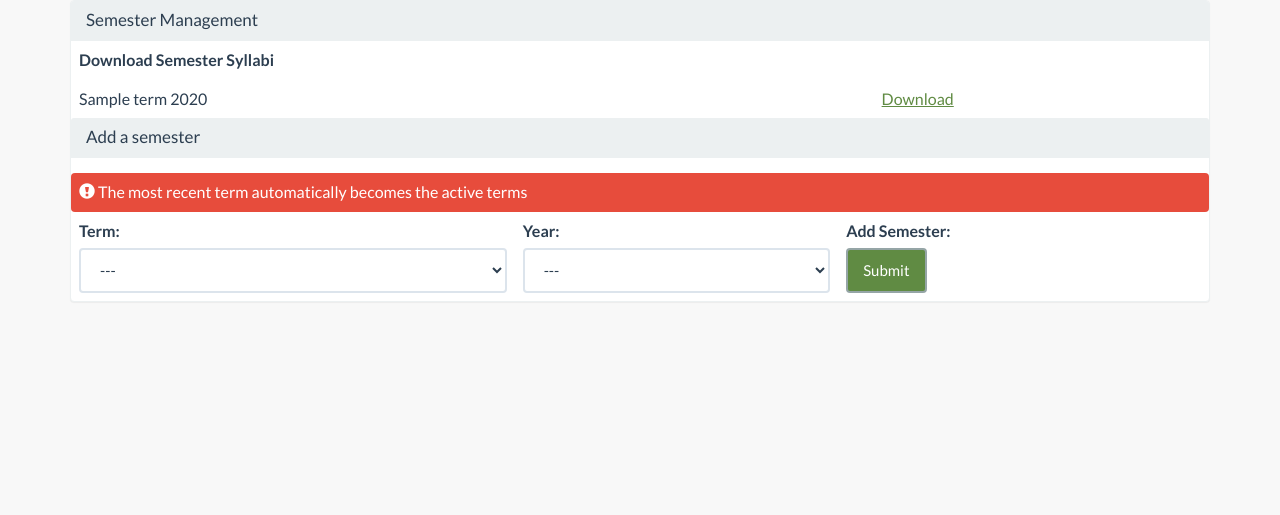
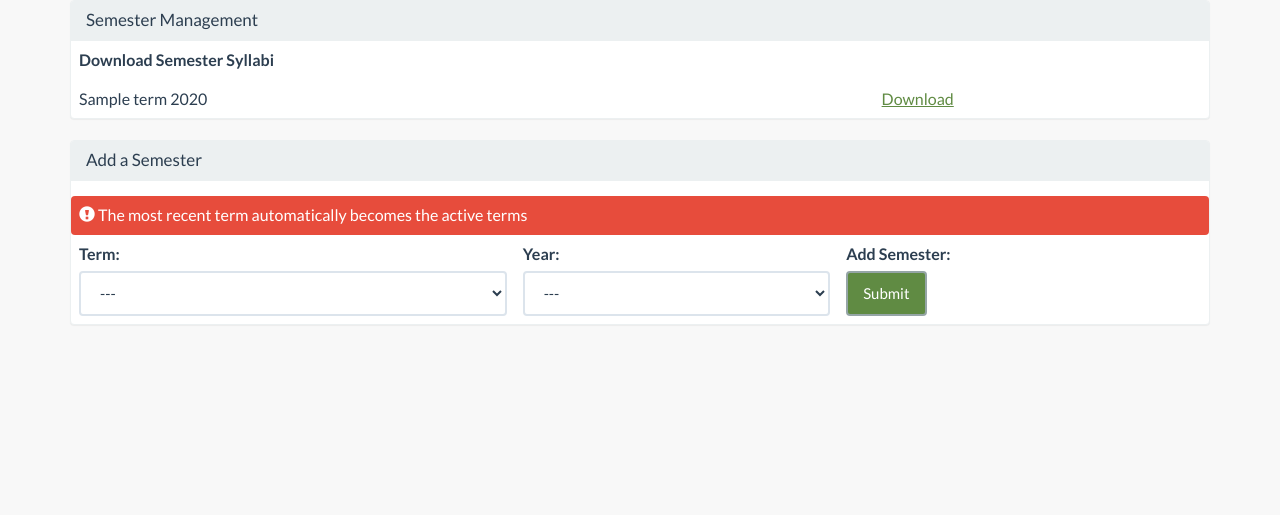
Before and after one commit to BCStudentSoftwareDevTeam/bcsr, a Python web app: template app/templates/admin/editSystem.html in a window 1280 px wide. Shown: the part 60-575 px from the top of the page. Run offline with Jinja, Linux system fonts and the light colour scheme; the template is opened without the code that fills it: most values are stand-ins (such as "Sample title", 1, 10 or a date in 2020); some libraries are stand-ins or nearby versions; some web fonts are replaced.

Commit message:
Edited HTML to split different tables

```diff
--- a/app/templates/admin/editSystem.html
+++ b/app/templates/admin/editSystem.html
@@ -24,16 +24,19 @@
       {% endfor %}
     </tbody>
   </table>
+</div>
+
+<div class="panel panel-default">
   <div class="panel-heading">
-    <h3 class="panel-title">Add a semester</h3>
+    <h3 class="panel-title">Add a Semester</h3>
   </div>
   <table class = "table table-striped table-hover">
     <tbody>
       <tr>
         <td class="alert alert-danger" colspan="3">
-          <span class="glyphicon glyphicon-exclamation-sign" aria-hidden="true"></span>
-      The most recent term automatically becomes the active terms
-     </td>
+        <span class="glyphicon glyphicon-exclamation-sign" aria-hidden="true"></span>
+        The most recent term automatically becomes the active terms
+        </td>
       </tr>
       <div class="form-group">
         <form action = "/admin/systemManagement/add" method="post">
```
